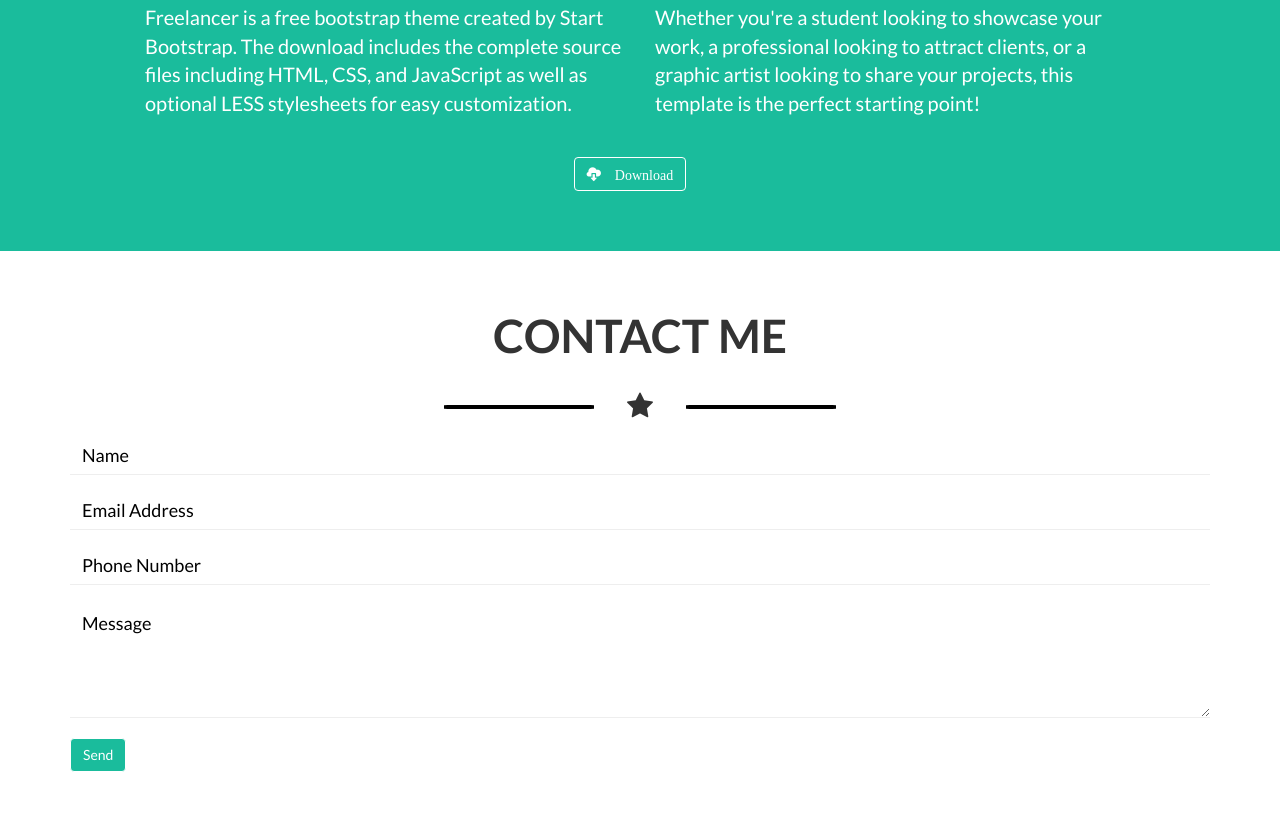
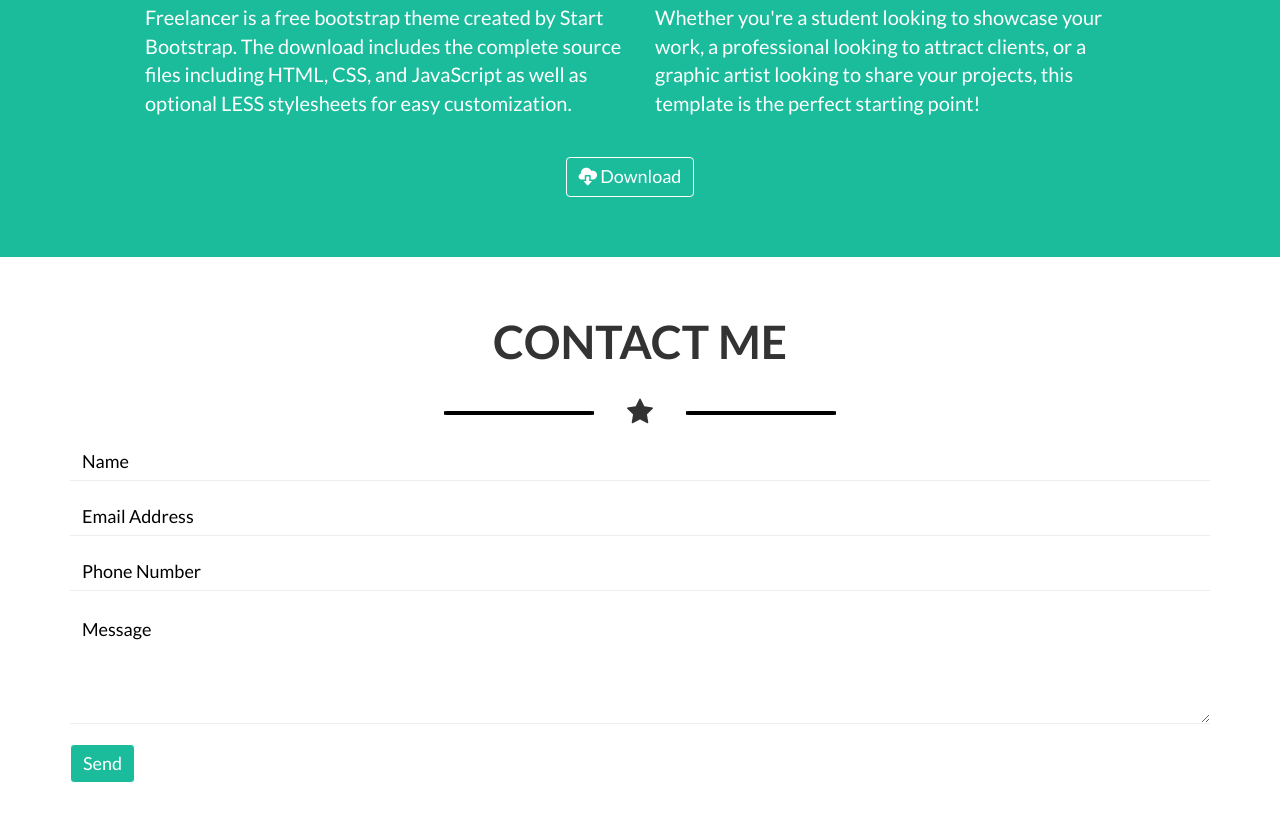
Before and after one commit to martina-amore/html-css-bootstrap-freelancer, a plain HTML site: page index.html in a window 1280 px wide. Shown: the part 1614-2433 px from the top of the page. Drawn offline with nearby package versions, Linux system fonts and the light colour scheme.

Commit message:
Small changes to buttons

```diff
--- a/css/style.css
+++ b/css/style.css
@@ -172,6 +172,7 @@ body {
     background-color: transparent;
     color: white;
     border: 1px solid white;
+    font-size: 18px;
 }
 
 .main-central-bg .container {
@@ -219,6 +220,7 @@ hr {
     background-color: #1abc9c;
     color: white;
     border: 1px solid white;
+    font-size: 18px;
 }
 
 /* FOOTER TOP */
--- a/index.html
+++ b/index.html
@@ -110,7 +110,7 @@
                             </div>
                             <div class="button-download col-xs-12">
                                 <button type="button main-central2" class="btn btn-outline-primary">
-                                    <span class="glyphicon glyphicon-cloud-download" aria-hidden="true"> Download
+                                    <span class="glyphicon glyphicon-cloud-download" aria-hidden="true"></span> Download
                                 </button>
                             </div>
                         </div>
```
